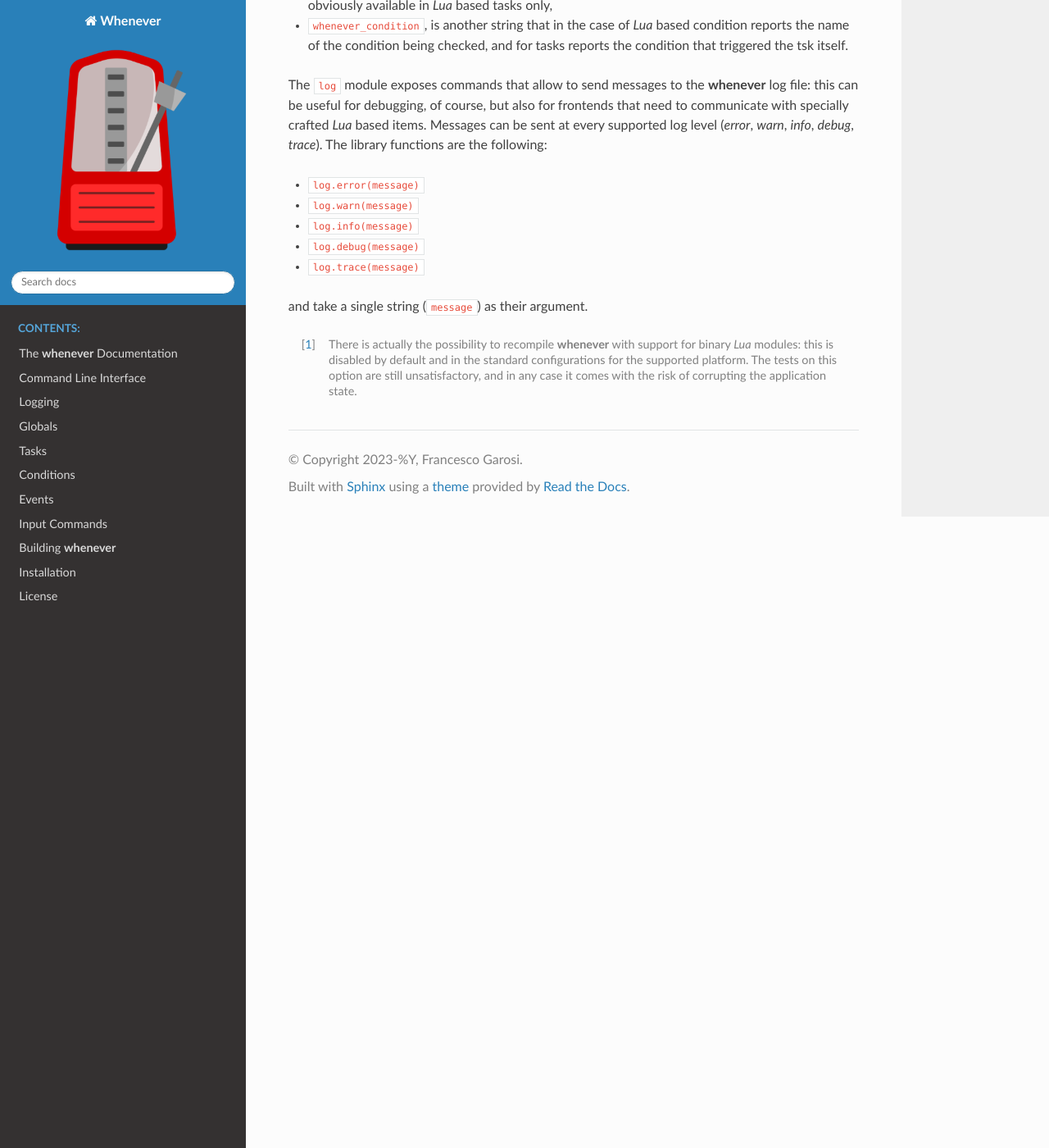
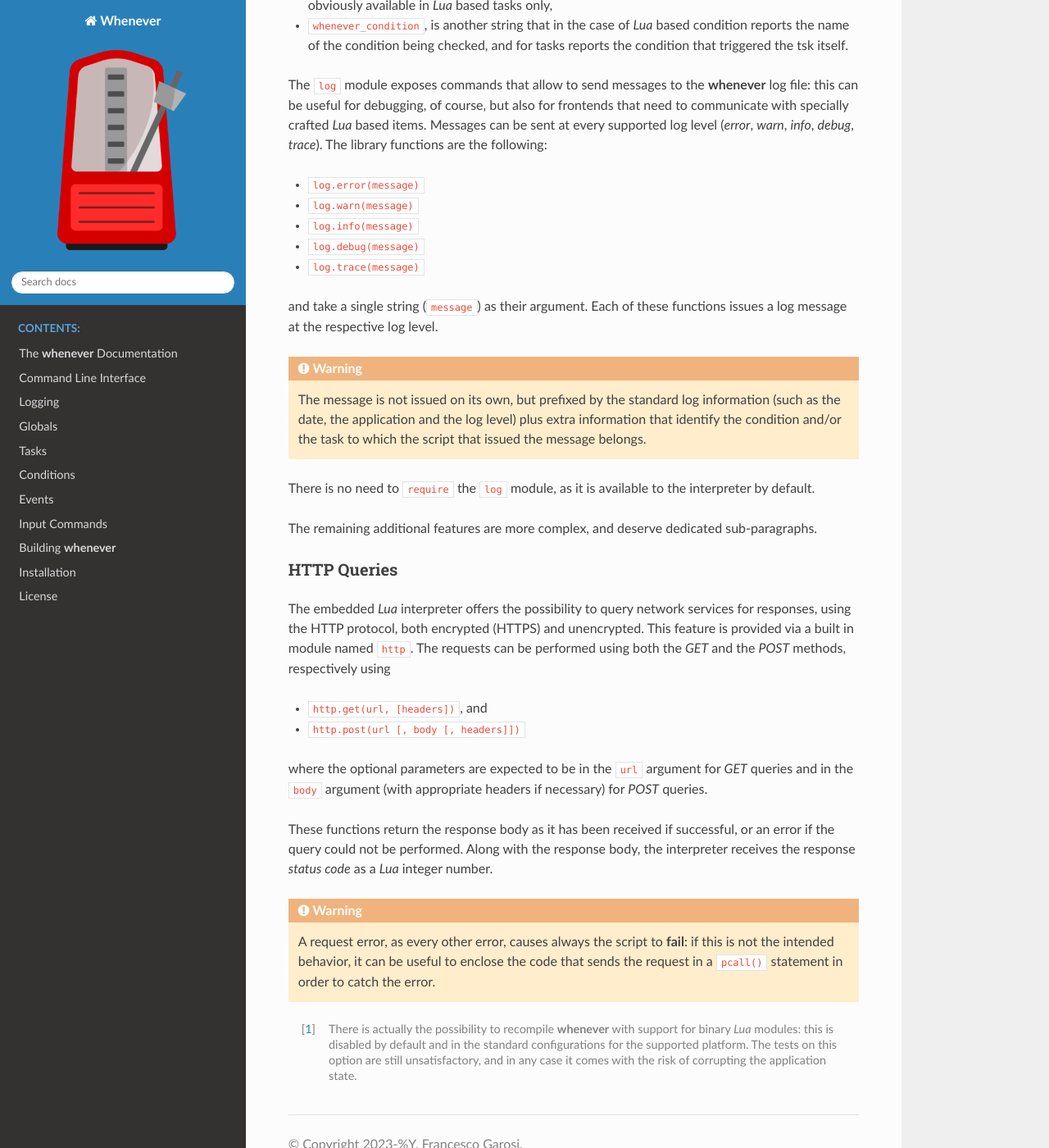
Before and after one commit to almostearthling/whenever, a Sphinx documentation site: the page built from docs/65.lua.rst, in a window 1280 px wide and 1400 px high, scrolled down 2467 px. Shown: the whole window at 82% size. Built offline with Sphinx 7.4.7 and the Read the Docs theme 3.1.0, drawn with Linux system fonts in a browser that asks for light colours.

Commit message:
docs: start documenting advanced Lua features

```diff
--- a/docs/65.lua.rst
+++ b/docs/65.lua.rst
@@ -132,7 +132,47 @@ with specially crafted *Lua* based items. Messages can be sent at every supporte
 * ``log.debug(message)``
 * ``log.trace(message)``
 
-and take a single string (``message``) as their argument.
+and take a single string (``message``) as their argument. Each of these functions issues a
+log message at the respective log level.
+
+.. warning::
+  The message is not issued on its own, but prefixed by the standard log information (such
+  as the date, the application and the log level) plus extra information that identify the
+  condition and/or the task to which the script that issued the message belongs.
+
+There is no need to ``require`` the ``log`` module, as it is available to the interpreter
+by default.
+
+The remaining additional features are more complex, and deserve dedicated sub-paragraphs.
+
+
+.. _65-lua-enhancements-http:
+
+HTTP Queries
+~~~~~~~~~~~~
+
+The embedded *Lua* interpreter offers the possibility to query network services for
+responses, using the HTTP protocol, both encrypted (HTTPS) and unencrypted. This feature
+is provided via a built in module named ``http``. The requests can be performed using
+both the *GET* and the *POST* methods, respectively using
+
+* ``http.get(url, [headers])``, and
+* ``http.post(url [, body [, headers]])``
+
+where the optional parameters are expected to be in the ``url`` argument for *GET* queries
+and in the ``body`` argument (with appropriate headers if necessary) for *POST* queries.
+
+These functions return the response body as it has been received if successful, or an
+error if the query could not be performed. Along with the response body, the interpreter
+receives the response *status code* as a *Lua* integer number.
+
+.. warning::
+  A request error, as every other error, causes always the script to **fail**: if this
+  is not the intended behavior, it can be useful to enclose the code that sends the
+  request in a ``pcall()`` statement in order to catch the error.
+
+
+
 
 
 
```
